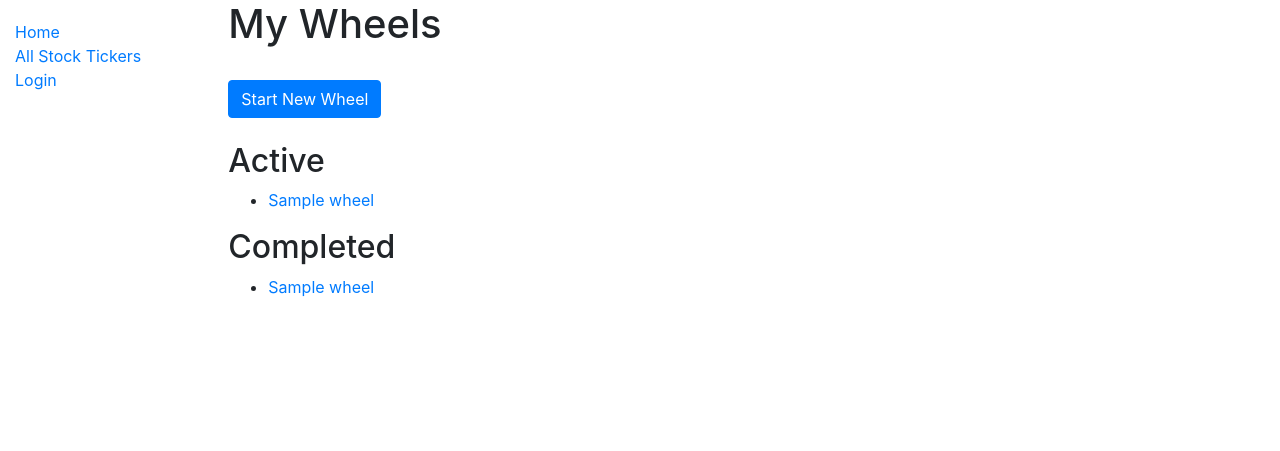
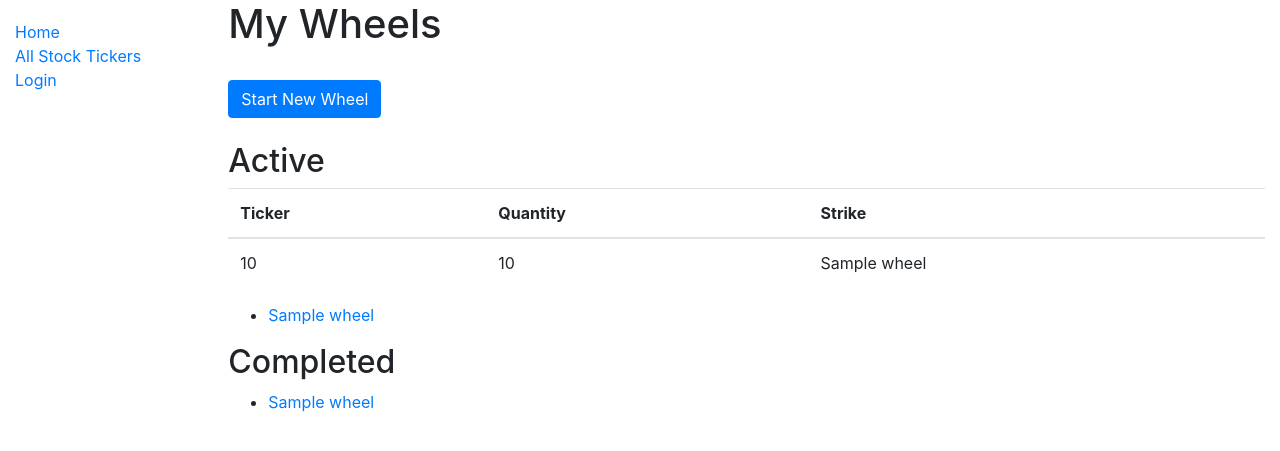
Before and after one commit to kacasey8/option_wheel_tracker, a Django app: template catalog/templates/catalog/optionwheel_list.html in a window 1280 px wide. Shown: the top 451 px of the page. Run offline with Django 3.2, Linux system fonts and the light colour scheme; the template is opened without the code that fills it: most values are stand-ins (such as "Sample title", 1, 10 or a date in 2020); some libraries are stand-ins or nearby versions.

Commit message:
base of the wheel table

```diff
--- /dev/null
+++ b/catalog/templates/base_wheel_table.html
@@ -0,0 +1,28 @@
+
+
+<div>
+  <table class="table wheel_data_table">
+    <thead>
+      <tr>
+        <th>Ticker</th>
+        <th>Quantity</th>
+        <th>Strike</th>
+      </tr>
+    </thead>
+    <tbody>
+      {% for row in wheels %}
+        <tr>
+          <td>
+            {{ row.stock_ticker }}
+          </td>
+          <td>
+            {{ row.quantity }}
+          </td>
+          <td>
+            {{ row }}
+          </td>
+        </tr>
+      {% endfor %}
+    </tbody>
+  </table>
+</div>
--- a/catalog/templates/catalog/optionwheel_list.html
+++ b/catalog/templates/catalog/optionwheel_list.html
@@ -9,6 +9,7 @@
 
   <h2>Active</h2>
   {% if wheels.active_wheels %}
+    {% include 'base_wheel_table.html' with wheels=wheels.active_wheels %}
       <ul>
         {% for wheel in wheels.active_wheels %}
           <li>
```
Also changed, not shown: db.sqlite3.
